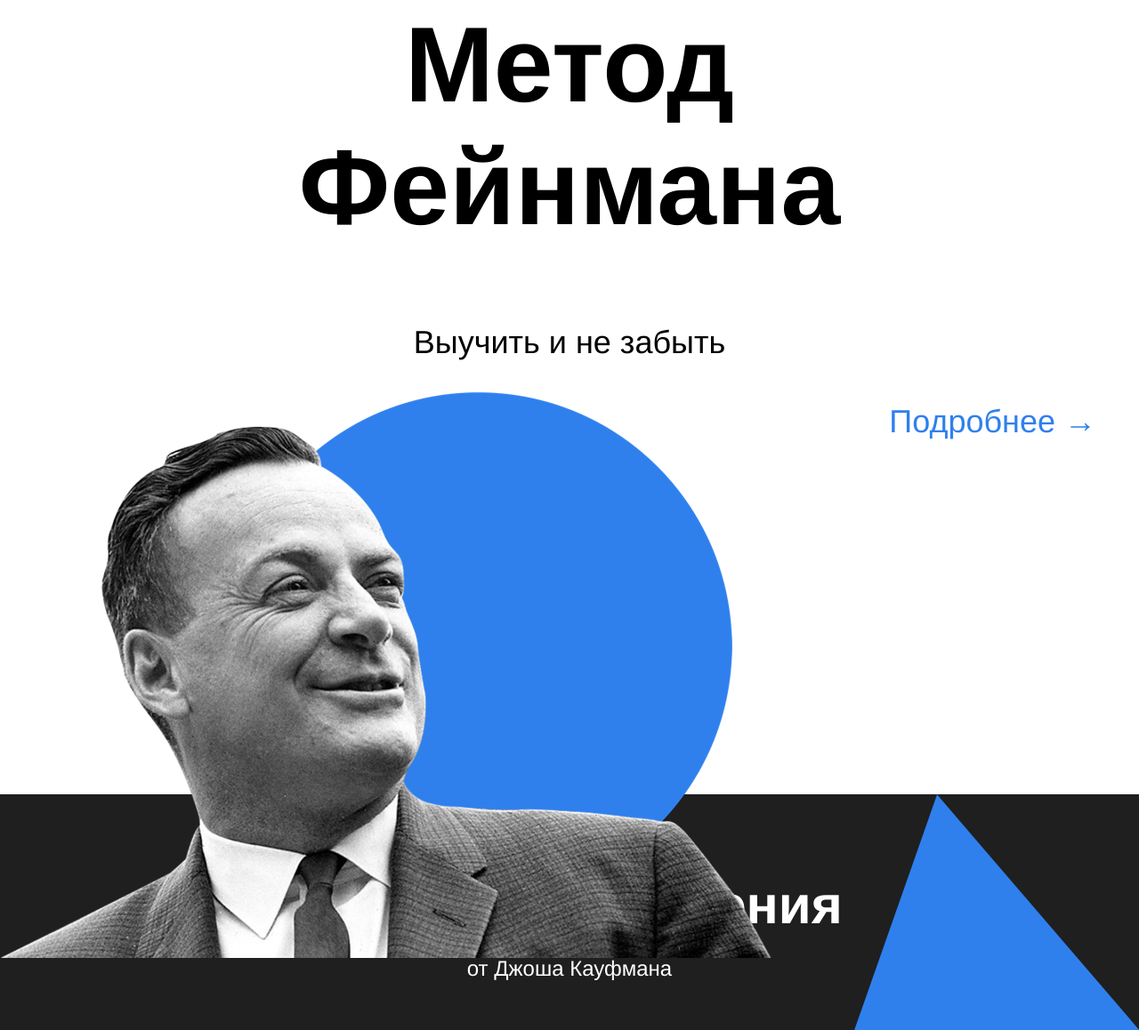
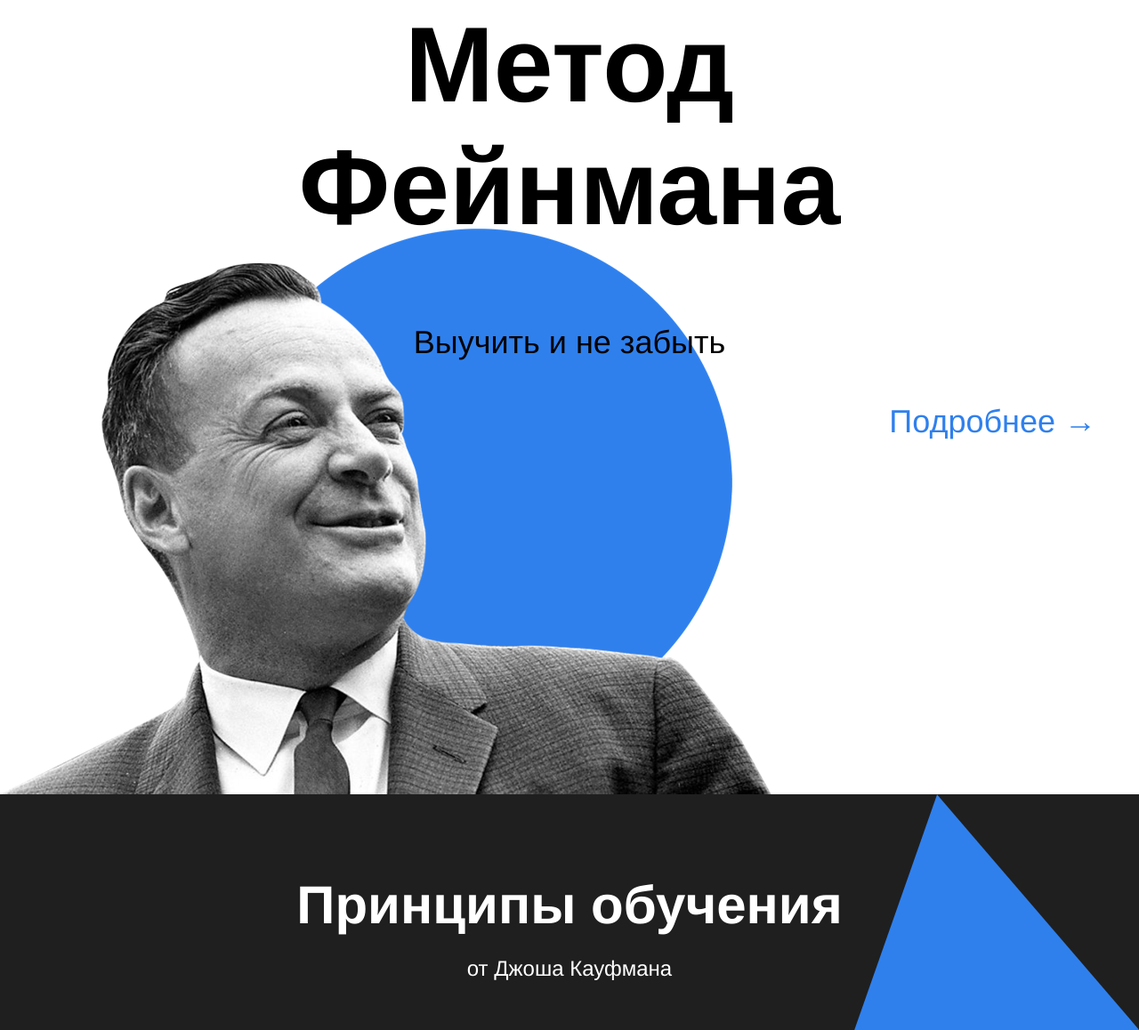
Before and after one commit to WoobotGJR/how-to-learn, a plain HTML site: page index.html in a window 1280 px wide. Shown: the part 2098-3256 px from the top of the page at 89% size. Drawn offline with Linux system fonts and the light colour scheme.

Commit message:
Add files via upload

```diff
--- a/index.html
+++ b/index.html
@@ -70,7 +70,7 @@
       <h1 class="feynman__title">Метод Фейнмана</h1>
       <h2 class="feynman__subtitle">Выучить и не забыть</h2>
       <a class="feynman__link link" href="#">Подробнее →</a>
-      <img src="./images/feynman.png" alt="feynman.png" class="Изображение Фейнман">
+      <img src="./images/feynman.png" alt="Изображение Фейнмана" class="feynman__image">
     </section>
     <section class="kaufman">
       <h1 class="kaufman__dark-section-title digits__title">Принципы обучения</h1>
```
